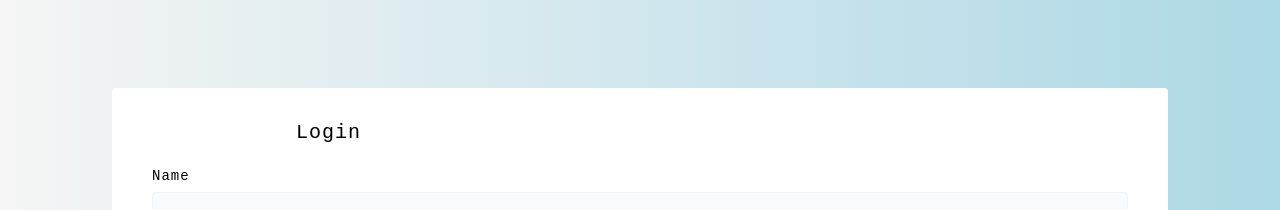
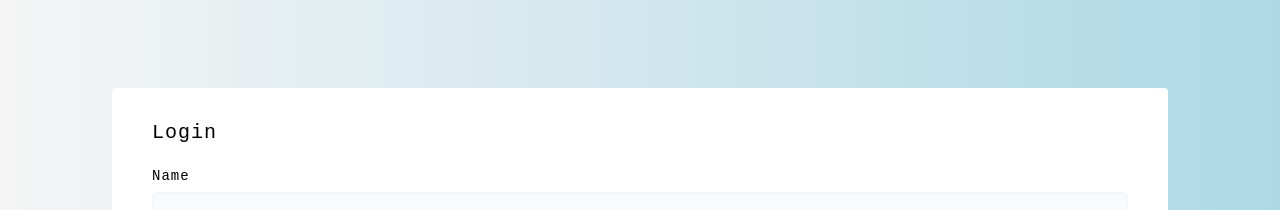
Before and after one commit to Legendary-Folah/ReactAuthwithFireBase, a React (Create React App) app: page / in a window 1280 px wide. Shown: the top 210 px of the page. Built offline with nearby package versions, Linux system fonts and the light colour scheme.

Commit message:
updated css

```diff
--- a/src/App.css
+++ b/src/App.css
@@ -54,12 +54,11 @@ h5 {
   margin-bottom: 1.38rem;
   font-family: monospace;
   font-weight: 400;
-  justify-items: center;
   line-height: 1.3;
   text-transform: capitalize;
   letter-spacing: var(--letterSpacing);
   font-size: 1.25rem;
-  padding: 0 9rem;
+
 }
 
 body {
```
